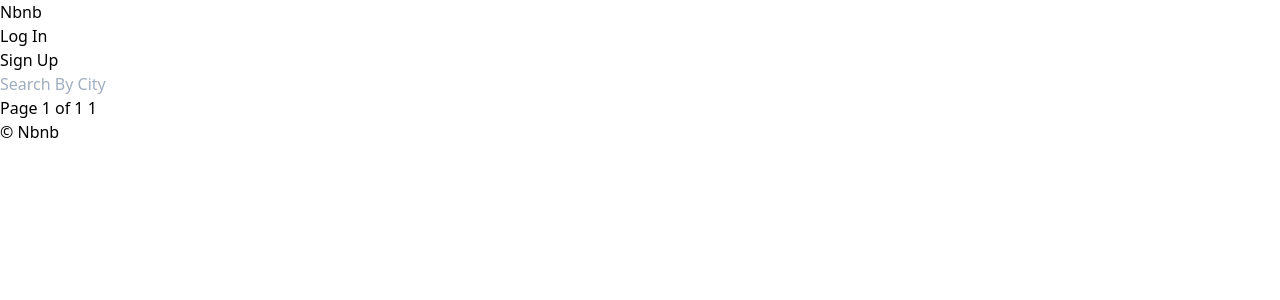
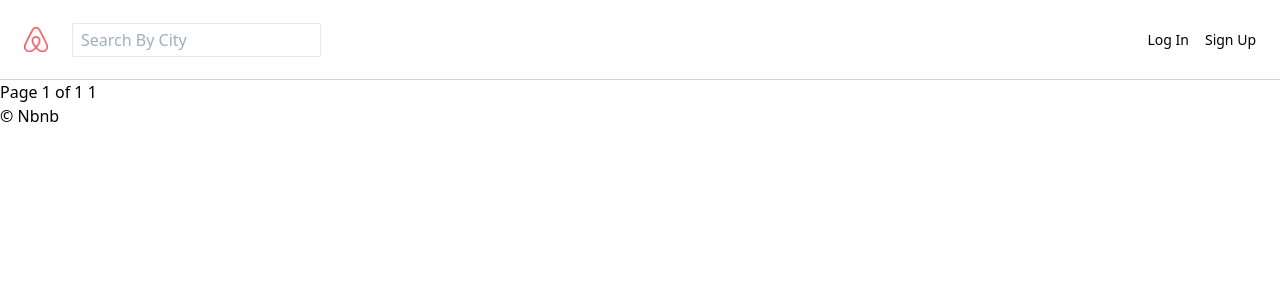
Before and after one commit to IntelligenceTeam/Airbnb-clone, a Django app: page / in a window 1280 px wide. Shown: the top 300 px of the page. Run offline with Django 3.2, Linux system fonts and the light colour scheme; data that the repository does not hold is empty; style sheets or scripts are compiled from the project's sources.

Commit message:
#20.1 Header part 1

```diff
--- a/templates/base.html
+++ b/templates/base.html
@@ -10,12 +10,15 @@
     <title>{% block page_title %}{% endblock page_title %} | Nbnb</title>
 </head>
 
-<body>
-    <header>
-        {% include 'partials/nav.html' %}
+<body class="text-grey-800">
+    <header class="container max-w-full flex items-center justify-between px-6 h-20 border-b border-gray-400">
+        <div class="flex items-center">
+            <a href="{% url "core:home" %}" class="mr-6">
+                <img class="w-6" src="{% static 'img/logo.png' %}">
+            </a>
             {% block search-bar %}
             <form method="get" action="{% url "rooms:search" %}">
-            <input name="city" placeholder="Search By City">
+                <input class="border px-2 py-1 rounded-sm" name="city" placeholder="Search By City">
             </form>
             {% endblock search-bar %}
             {% comment %}
@@ -23,6 +26,8 @@
             value를 전달하려는 것은 검색한 city가 태그에 입력되어 있도록 하기 위해서다.
             그래서 value가 전달되는 form태그는 search.html에 있다.
             {% endcomment %}
+        </div>
+        {% include 'partials/nav.html' %}
     </header>
     {% block content %}
     {% endblock content %}
--- a/templates/partials/nav.html
+++ b/templates/partials/nav.html
@@ -1,11 +1,10 @@
-<a href="{% url "core:home" %}">Nbnb</a>
-<ul>
+<ul class="flex items-center text-sm font-medium">
 
     {% if user.is_authenticated %}
-        <li><a href="{% url "users:logout" %}">Log Out</a></li>
+        <li class="ml-4"><a href="{% url "users:logout" %}">Log Out</a></li>
     {% else %}
-        <li><a href="{% url "users:login" %}">Log In</a></li>
-        <li><a href="{% url "users:signup" %}">Sign Up</a></li>
+        <li class="ml-4"><a href="{% url "users:login" %}">Log In</a></li>
+        <li class="ml-4"><a href="{% url "users:signup" %}">Sign Up</a></li>
     {% endif %}
 
     {% comment %}
```
Also changed, not shown: static/img/logo.png (added). Lines whose indentation alone changed are shown as unchanged.
